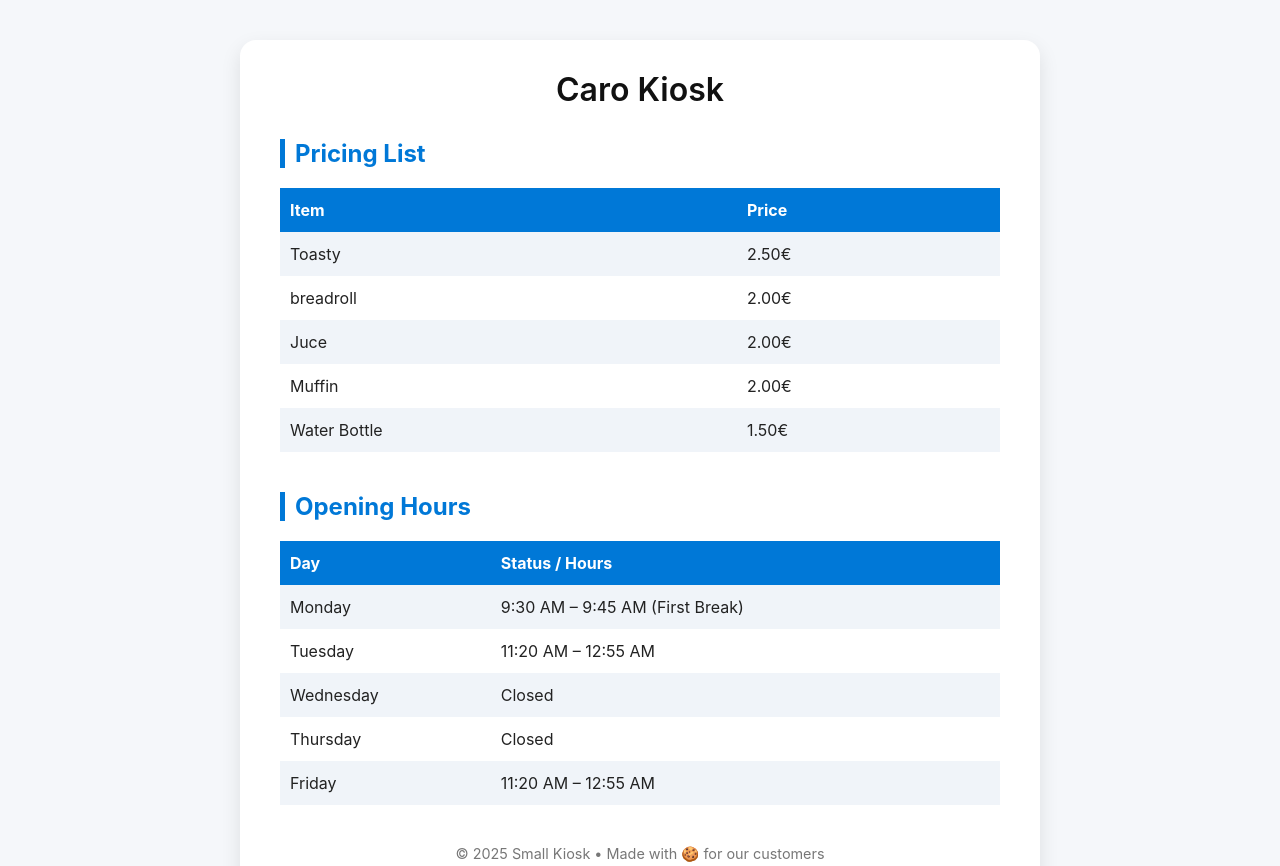
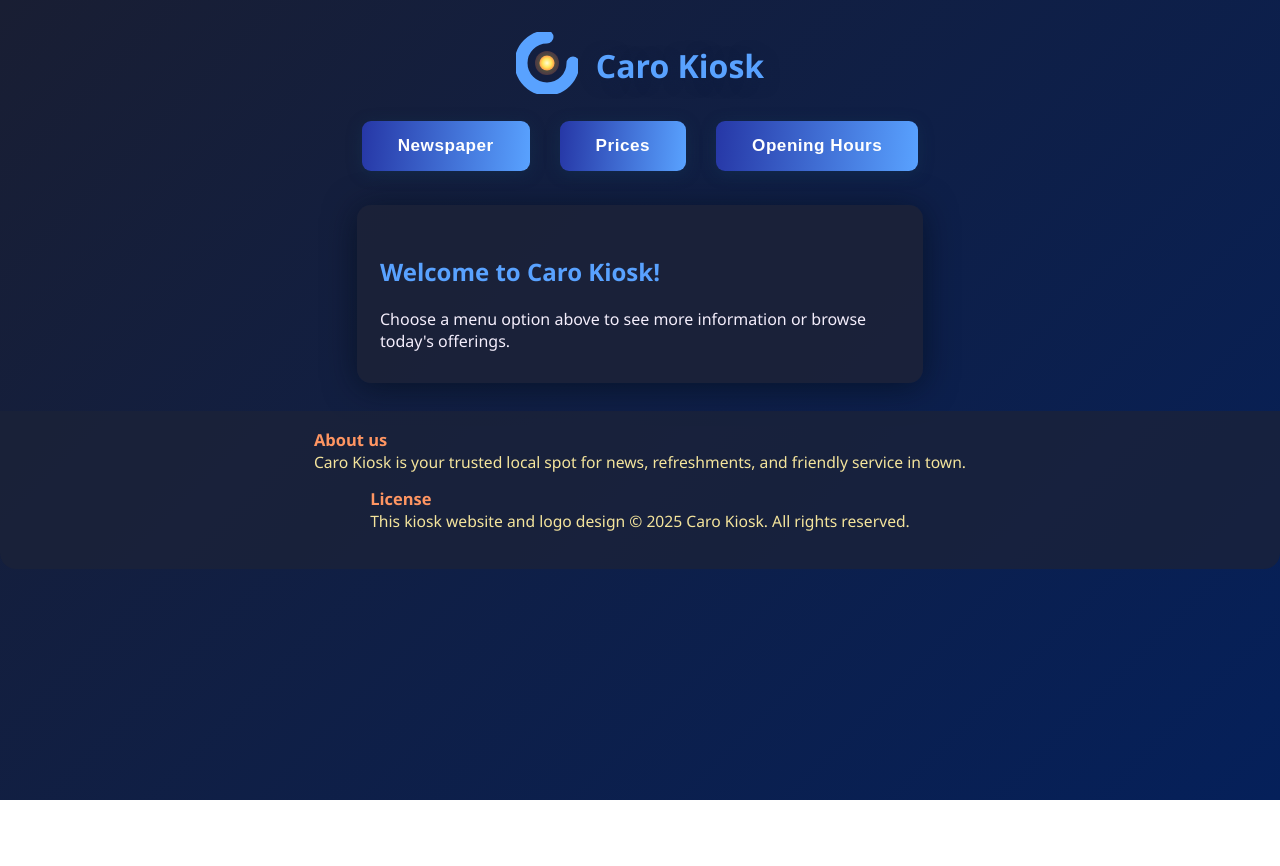
Before and after one commit to caro-kiosk/Caro-kiosk.github.io, a plain HTML site: page index.html in a window 1280 px wide. Shown: the top 866 px of the page. After the commit the page ends 800 px from the top, so only its background shows below. Drawn offline with Linux system fonts and the light colour scheme.

Commit message:
Update index.html

```diff
--- a/index.html
+++ b/index.html
@@ -2,171 +2,185 @@
 <html lang="en">
 <head>
   <meta charset="UTF-8" />
-  <meta name="viewport" content="width=device-width, initial-scale=1.0" />
-  <title>Kiosk</title>
+  <title>Caro Kiosk</title>
+  <meta name="viewport" content="width=device-width, initial-scale=1">
   <style>
-    /* ---------- Global Reset ---------- */
-    * {
+    body {
+      background: linear-gradient(135deg, #191e33 0%, #05205a 100%);
+      color: #f4eefc;
+      font-family: 'Segoe UI', Arial, sans-serif;
       margin: 0;
-      padding: 0;
-      box-sizing: border-box;
-      font-family: "Inter", Arial, sans-serif;
-    }
-
-    body {
-      background: #f5f7fa;
-      color: #222;
+      min-height: 100vh;
       display: flex;
       flex-direction: column;
       align-items: center;
-      min-height: 100vh;
-      padding: 40px 20px;
+      justify-content: flex-start;
     }
-
-    /* ---------- Card Container ---------- */
-    .container {
-      background: #fff;
-      box-shadow: 0 8px 20px rgba(0, 0, 0, 0.1);
-      border-radius: 16px;
-      padding: 30px 40px;
-      max-width: 800px;
+    .header {
+      display: flex;
+      align-items: center;
+      justify-content: center;
+      margin-top: 32px;
+      margin-bottom: 12px;
+    }
+    .logo-link {
+      display: inline-block;
+      margin-right: 18px;
+      cursor: pointer;
+      border: none;
+      background: none;
+      padding: 0;
+      outline: none;
+    }
+    .logo-link svg { transition: box-shadow 0.2s; }
+    .logo-link:active svg, .logo-link:focus svg {
+      box-shadow: 0 2px 10px #275bff99;
+    }
+    .title {
+      font-size: 2rem;
+      font-weight: 700;
+      color: #59a2ff;
+      text-shadow: 0 3px 16px #102044b2;
+    }
+    .menu {
+      display: flex;
+      justify-content: center;
+      gap: 18px;
+      margin-top: 10px;
+      margin-bottom: 36px;
+      flex-wrap: wrap;
+    }
+    .menu-btn {
+      background: linear-gradient(95deg, #2637a6 0%, #59a2ff 100%);
+      border: none;
+      color: #fff;
+      font-size: 1.07rem;
+      padding: 15px 36px;
+      border-radius: 9px;
+      font-weight: 600;
+      letter-spacing: 0.03em;
+      cursor: pointer;
+      box-shadow: 0 3px 15px #15385577;
+      transition: background 0.19s, color 0.19s;
+      margin: 0 6px 9px 6px;
+    }
+    .menu-btn:hover, .menu-btn:focus {
+      background: #ffd34b;
+      color: #192040;
+    }
+    .content {
+      background: rgba(28,34,56,0.87);
+      box-shadow: 0 4px 33px #010c1899;
+      border-radius: 14px;
+      max-width: 520px;
+      width: 96vw;
+      padding: 30px 23px 15px 23px;
+      margin-bottom: 28px;
+      margin-top: -11px;
+    }
+    .footer {
       width: 100%;
+      display: flex;
+      flex-direction: column;
+      align-items: center;
+      justify-content: center;
+      font-size: 0.98rem;
+      color: #f4e49c;
+      background: rgba(28, 34, 56, 0.74);
+      padding-bottom: 30px;
+      padding-top: 10px;
+      border-radius: 0 0 16px 16px;
     }
-
-    h1 {
-      text-align: center;
-      margin-bottom: 30px;
-      color: #111;
-      font-weight: 600;
+    .footer-section {
+      margin: 7px 0;
     }
-
-    section {
-      margin-bottom: 40px;
+    .footer label {
+      color: #fe9562;
+      font-size: 1.03rem;
+      font-weight: 700;
     }
-
-    h2 {
-      font-size: 1.5rem;
-      border-left: 5px solid #0078d7;
-      padding-left: 10px;
-      margin-bottom: 20px;
-      color: #0078d7;
-    }
-
-    /* ---------- Pricing Table ---------- */
-    table {
-      width: 100%;
-      border-collapse: collapse;
-      font-size: 1rem;
-    }
-
-    th, td {
-      padding: 12px 10px;
-      text-align: left;
-    }
-
-    th {
-      background-color: #0078d7;
-      color: #fff;
-    }
-
-    tr:nth-child(even) td {
-      background-color: #f0f4f9;
-    }
-
-    tr:hover td {
-      background-color: #e6f0ff;
-    }
-
-    /* ---------- Footer ---------- */
-    footer {
-      margin-top: 20px;
-      text-align: center;
-      font-size: 0.9rem;
-      color: #777;
-    }
-
-    /* ---------- Responsive ---------- */
-    @media (max-width: 600px) {
-      body {
-        padding: 20px 10px;
-      }
-      .container {
-        padding: 20px;
-      }
-      h1 {
-        font-size: 1.8rem;
-      }
+    @media (max-width: 650px) {
+      .header, .content { padding: 8px 4vw; }
+      .title { font-size: 1.28rem; }
+      .menu-btn { padding: 12px 8vw; font-size: 1.01rem; }
     }
   </style>
 </head>
 <body>
-  <div class="container">
-    <h1>Caro Kiosk</h1>
+  <div class="header">
+    <!-- Clickable Blue 'C' Logo SVG -->
+    <a href="index.html" class="logo-link" title="Back to Home">
+      <svg width="62" height="62" viewBox="0 0 62 62" fill="none" xmlns="http://www.w3.org/2000/svg">
+        <path d="M57 31A26 26 0 1 1 31 5" stroke="#59a2ff" stroke-width="13" fill="none" stroke-linecap="round"/>
+        <!-- Center gradient dot: yellow, orange, red -->
+        <defs>
+          <radialGradient id="dotgrad" cx="0.5" cy="0.5" r="0.6">
+            <stop offset="0%" stop-color="#fffcd4"/>
+            <stop offset="50%" stop-color="#ffe14b"/>
+            <stop offset="75%" stop-color="#ff994e"/>
+            <stop offset="100%" stop-color="#e54f42"/>
+          </radialGradient>
+        </defs>
+        <circle cx="31" cy="31" r="7.6" fill="url(#dotgrad)" />
+        <ellipse cx="31" cy="31" rx="12" ry="12" fill="url(#dotgrad)" fill-opacity="0.25"/>
+      </svg>
+    </a>
+    <div class="title">Caro Kiosk</div>
+  </div>
 
-    <section id="pricing">
-      <h2>Pricing List</h2>
-      <table>
-        <tr>
-          <th>Item</th>
-          <th>Price</th>
-        </tr>
-        <tr>
-          <td>Toasty</td>
-          <td>2.50€</td>
-        </tr>
-        <tr>
-          <td>breadroll</td>
-          <td>2.00€</td>
-        </tr>
-        <tr>
-          <td>Juce</td>
-          <td>2.00€</td>
-        </tr>
-        <tr>
-          <td>Muffin</td>
-          <td>2.00€</td>
-        </tr>
-        <tr>
-          <td>Water Bottle</td>
-          <td>1.50€</td>
-        </tr>
-      </table>
-    </section>
+  <div class="menu">
+    <button class="menu-btn" onclick="showSection('newspaper')">Newspaper</button>
+    <button class="menu-btn" onclick="showSection('prices')">Prices</button>
+    <button class="menu-btn" onclick="showSection('hours')">Opening Hours</button>
+  </div>
 
-    <section id="hours">
-      <h2>Opening Hours</h2>
-      <table>
-        <tr>
-          <th>Day</th>
-          <th>Status / Hours</th>
-        </tr>
-        <tr>
-          <td>Monday</td>
-          <td>9:30 AM – 9:45 AM (First Break)</td>
-        </tr>
-        <tr>
-          <td>Tuesday</td>
-          <td>11:20 AM – 12:55 AM</td>
-        </tr>
-        <tr>
-          <td>Wednesday</td>
-          <td>Closed</td>
-        </tr>
-        <tr>
-          <td>Thursday</td>
-          <td>Closed</td>
-        </tr>
-        <tr>
-          <td>Friday</td>
-          <td>11:20 AM – 12:55 AM</td>
-        </tr>
-      </table>
-    </section>
+  <div class="content" id="main-content">
+    <div id="newspaper" style="display:none;">
+      <h2 style="color:#59a2ff;">Today's Newspaper</h2>
+      <p>Stay updated with the latest headlines, local news, and kiosk announcements.</p>
+    </div>
+    <div id="prices" style="display:none;">
+      <h2 style="color:#ebb34b;">Prices</h2>
+      <p>Discover our competitive prices on fresh snacks, drinks, magazines, and daily essentials.</p>
+      <ul>
+        <li>Sandwich: €2.50</li>
+        <li>Coffee: €1.80</li>
+        <li>Newspapers: €1.20</li>
+      </ul>
+    </div>
+    <div id="hours" style="display:none;">
+      <h2 style="color:#fabd2f;">Opening Hours</h2>
+      <p>
+        Monday–Friday: <strong>07:00–19:00</strong> <br>
+        Saturday: <strong>08:30–16:00</strong> <br>
+        Sunday: <strong>Closed</strong>
+      </p>
+    </div>
+    <div id="default">
+      <h2 style="color:#59a2ff;">Welcome to Caro Kiosk!</h2>
+      <p>Choose a menu option above to see more information or browse today's offerings.</p>
+    </div>
+  </div>
 
-    <footer>
-      &copy; 2025 Small Kiosk • Made with 🍪 for our customers
-    </footer>
-  </footer> By AirPath144 </footer>
+  <div class="footer">
+    <div class="footer-section">
+      <label>About us</label>
+      <div>Caro Kiosk is your trusted local spot for news, refreshments, and friendly service in town.</div>
+    </div>
+    <div class="footer-section">
+      <label>License</label>
+      <div>This kiosk website and logo design © 2025 Caro Kiosk. All rights reserved.</div>
+    </div>
   </div>
+  <script>
+    // Simple menu functionality
+    function showSection(section) {
+      const sections = ['newspaper', 'prices', 'hours', 'default'];
+      sections.forEach(id => document.getElementById(id).style.display = 'none');
+      document.getElementById(section).style.display = 'block';
+    }
+    // Default view
+    showSection('default');
+  </script>
 </body>
 </html>
```
